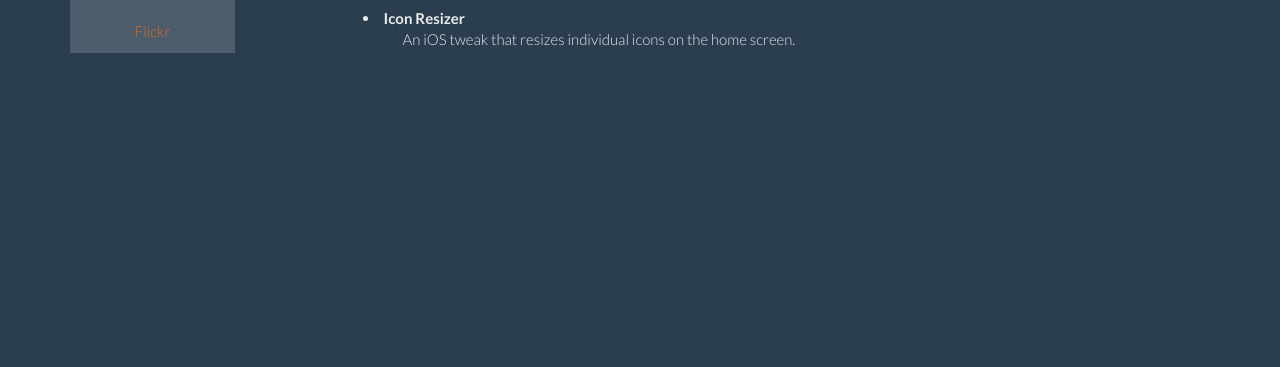
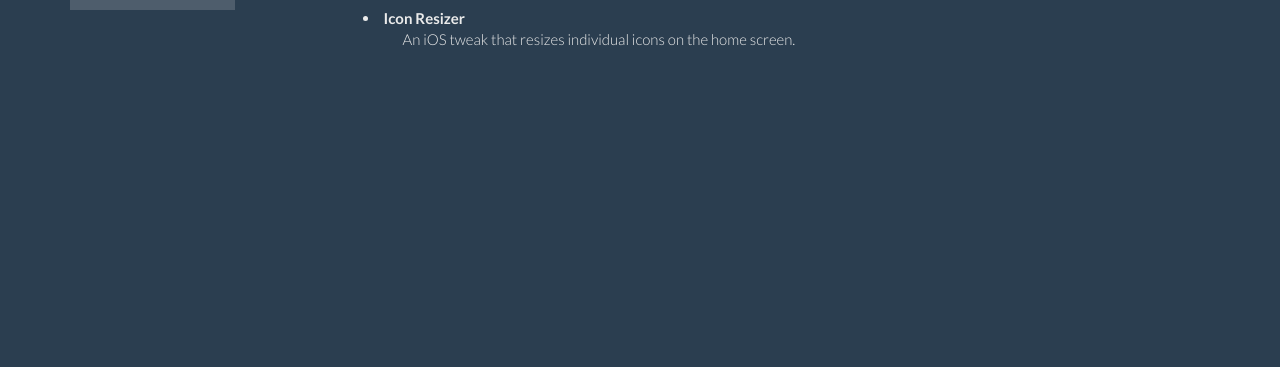
Before and after one commit to CydiaRepoArchiver/evilgoldfish.github.io, a plain HTML site: page index.html in a window 1280 px wide. Shown: the part 433-800 px from the top of the page. Drawn offline with nearby package versions, Linux system fonts and the light colour scheme.

Commit message:
Removed defunct Flickr link.

```diff
--- a/index.html
+++ b/index.html
@@ -46,7 +46,6 @@
        <div style="text-align:center"><li class="list-group-item"><a href="https://github.com/evilgoldfish">GitHub</a></li></div>
        <div style="text-align:center"><li class="list-group-item"><a href="https://twitter.com/evanpetousis">Twitter</a></li></div>
        <div style="text-align:center"><li class="list-group-item"><a href="https://plus.google.com/+EvanPetousis">Google+</a></li></div>
-       <div style="text-align:center"><li class="list-group-item"><a href="https://www.flickr.com/photos/evanpetousis/">Flickr</a></li></div>
      </ul>
    </div>
    <div class="container">
```
